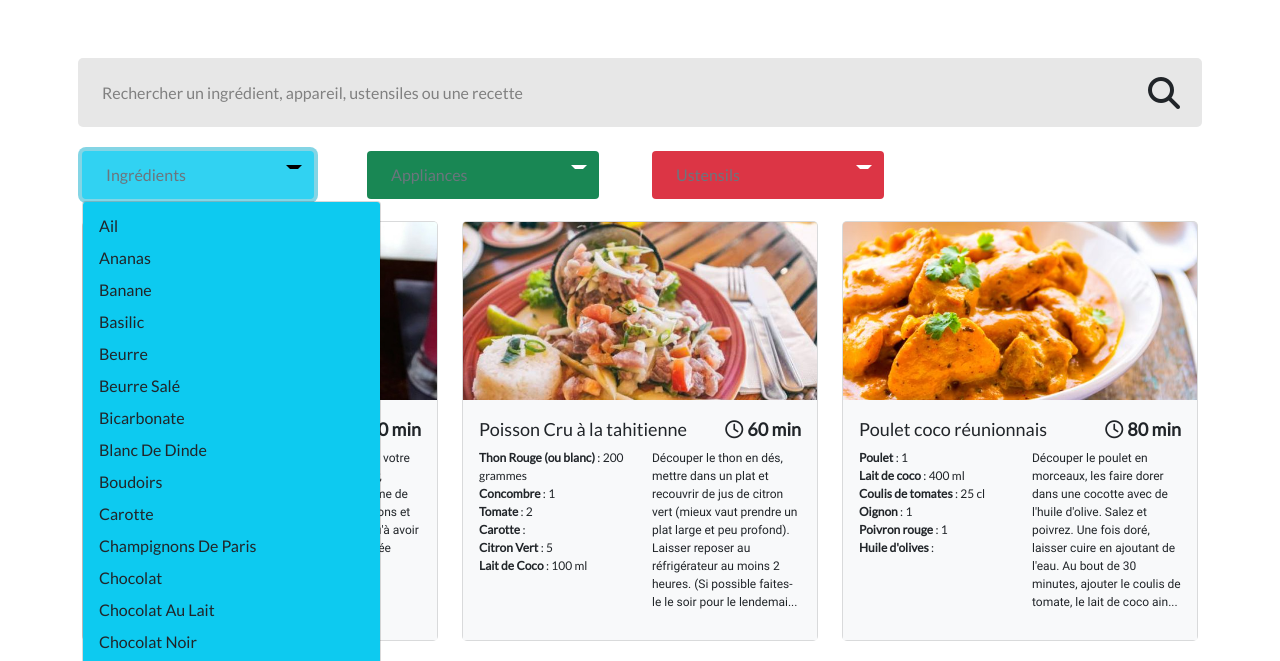
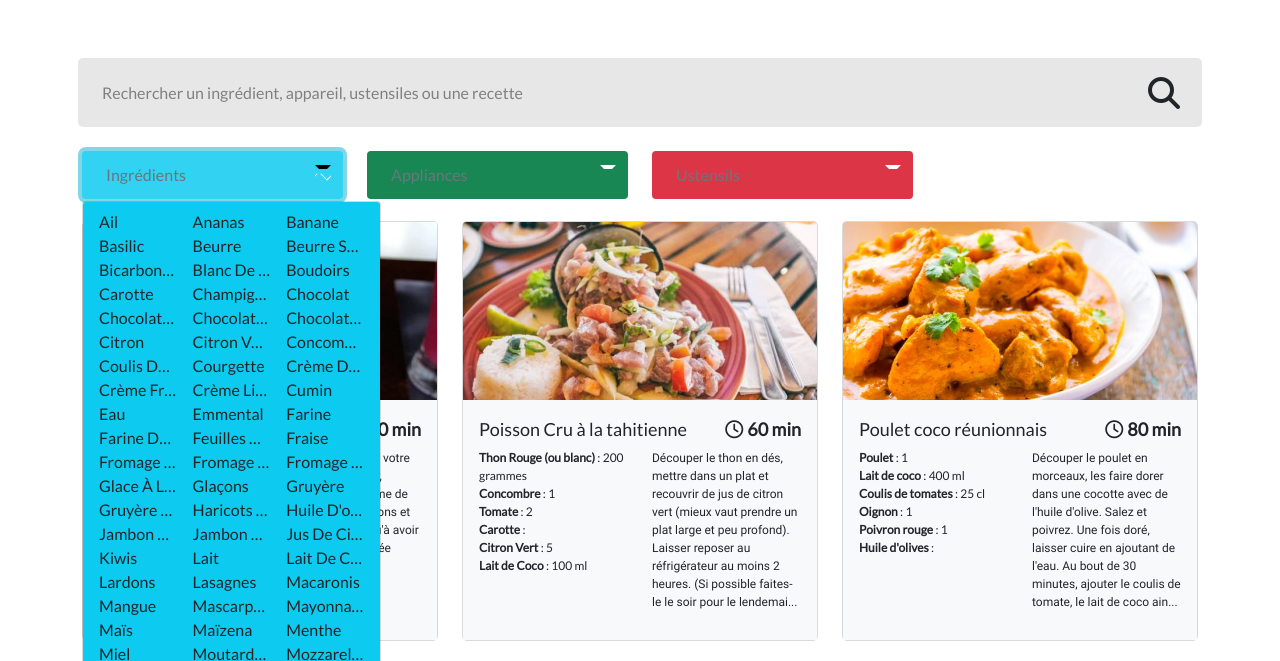
Before and after one commit to Stevens-Mark/LesPetitsPlats, a website with bundled scripts: page index.html in a window 1280 px wide. Both pictures are taken after a click on the button 198 px from the left and 314 px from the top of the page. Shown: the part 139-800 px from the top of the page. Built offline with nearby package versions, Linux system fonts and the light colour scheme; files whose address does not match are found by name.

Commit message:
inner text in dropdowns realigned

```diff
--- a/index.html
+++ b/index.html
@@ -48,11 +48,13 @@
             <div class="col-12 col-lg-3 mb-2">
 
               <div class="dropdown">
-                <button class="btn btn-info d-flex dropdown-toggle border-0" type="button" id="ingredientBtn" data-bs-toggle="dropdown" aria-expanded="false">
+                <button class="btn btn-info d-flex dropdown-toggle border-0 SearchBar__filter" type="button" id="ingredientBtn" data-bs-toggle="dropdown" aria-expanded="false">
                   <input tabindex="0" type="text" class="form-control  border-0 bg-transparent text-white shadow-none text-truncate"  placeholder="Ingredients" id="Ingredients" aria-label="ingredientBtn" onblur="this.placeholder = 'Ingrédients'" onfocus="this.placeholder = 'Rechercher'">
                 </button>
-                <ul id="ingredientSearch" class="dropdown-menu flex-wrap m-0 p-2 bg-info" role="listbox" aria-labelledby="ingredientBtn">
-                   <!--Place to put ingredient dropdown search list-->
+                <ul  class="dropdown-menu m-0 p-2 bg-info" role="listbox" aria-labelledby="ingredientBtn">
+                  <div class="d-flex flex-wrap" id="ingredientSearch">
+                    <!--Place to put ingredient dropdown search list-->
+                  </div>
                 </ul>
               </div>
 
@@ -61,11 +63,13 @@
             <div class="col-12 col-lg-3 mb-2">
 
               <div class="dropdown">
-                <button class="btn btn-success d-flex dropdown-toggle border-0" type="button" id="applianceBtn" data-bs-toggle="dropdown" aria-expanded="false">
+                <button class="btn btn-success d-flex dropdown-toggle border-0 SearchBar__filter" type="button" id="applianceBtn" data-bs-toggle="dropdown" aria-expanded="false">
                   <input tabindex="0" type="text" class="form-control  border-0 bg-transparent text-white shadow-none text-truncate"  placeholder="Appliances" id="Appliances" aria-label="ingredientBtn" onblur="this.placeholder = 'Appliance'" onfocus="this.placeholder = 'Rechercher'">
                 </button>
-                <ul id="applianceSearch" class="dropdown-menu flex-wrap m-0 p-2 bg-success" role="listbox" aria-labelledby="applianceBtn">
-                   <!--Place to put appliance dropdown search list-->
+                <ul class="dropdown-menu flex-wrap m-0 p-2 bg-success" role="listbox" aria-labelledby="applianceBtn">
+                  <div class="d-flex flex-wrap"  id="applianceSearch">
+                      <!--Place to put appliance dropdown search list-->
+                  </div>
                 </ul>
               </div>
 
@@ -74,11 +78,13 @@
             <div class="col-12 col-lg-3 mb-2">
 
               <div class="dropdown">
-                <button class="btn btn-danger d-flex dropdown-toggle border-0" type="button" id="ustensilsBtn" data-bs-toggle="dropdown" aria-expanded="false">
+                <button class="btn btn-danger d-flex dropdown-toggle border-0 SearchBar__filter" type="button" id="ustensilsBtn" data-bs-toggle="dropdown" aria-expanded="false">
                   <input tabindex="0" type="text" class="form-control  border-0 bg-transparent text-white shadow-none text-truncate"  placeholder="Ustensils" id="Appliances" aria-label="ingredientBtn" onblur="this.placeholder = 'Ustensils'" onfocus="this.placeholder = 'Rechercher'">
                 </button>
-                <ul id="ustensilSearch" class="dropdown-menu flex-wrap m-0 p-2 bg-danger" role="listbox" aria-labelledby="dropdownMenuButton1">
+                <ul class="dropdown-menu flex-wrap m-0 p-2 bg-danger" role="listbox" aria-labelledby="dropdownMenuButton1">
+                  <div class="d-flex flex-wrap"  id="ustensilSearch">
                    <!--Place to put ustensil dropdown search list-->
+                  </div>
                 </ul>
               </div>
 
--- a/js/main.js
+++ b/js/main.js
@@ -65,7 +65,7 @@ const createSearchArticles = (id, list, tagType) => {
    let Listshtml = '';
    list.forEach((item) => {
       Listshtml +=
-      `<li role="option" tabindex="0" class=" dropdown-item tags col-6 col-md-3 col-lg-4 list-unstyled text-capitalize text-truncate px-2 m-0" data-category="${tagType}" arial-label="${item}">${item}</li>`;
+      `<li role="option" tabindex="0" class="tags col-6 col-md-3 col-lg-4 list-unstyled text-capitalize text-truncate px-2 m-0" data-category="${tagType}" arial-label="${item}">${item}</li>`;
       ListElement.innerHTML = Listshtml;
    });
 };
--- a/sass/pages/_index.scss
+++ b/sass/pages/_index.scss
@@ -12,6 +12,9 @@
   &__magnify{
     font-size: 32px;
     margin: 10px;
+  }
+  &__filter {
+    width: 100%;
   }
 }
 
```
Also changed, not shown: public/css/style.css, 1 other file.
